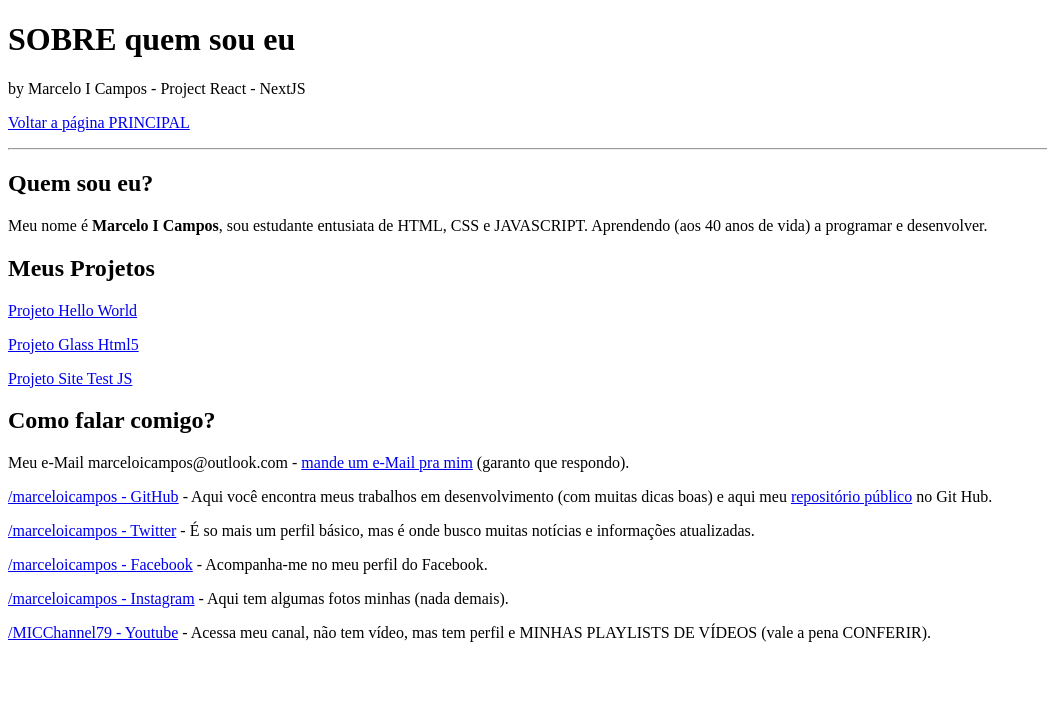
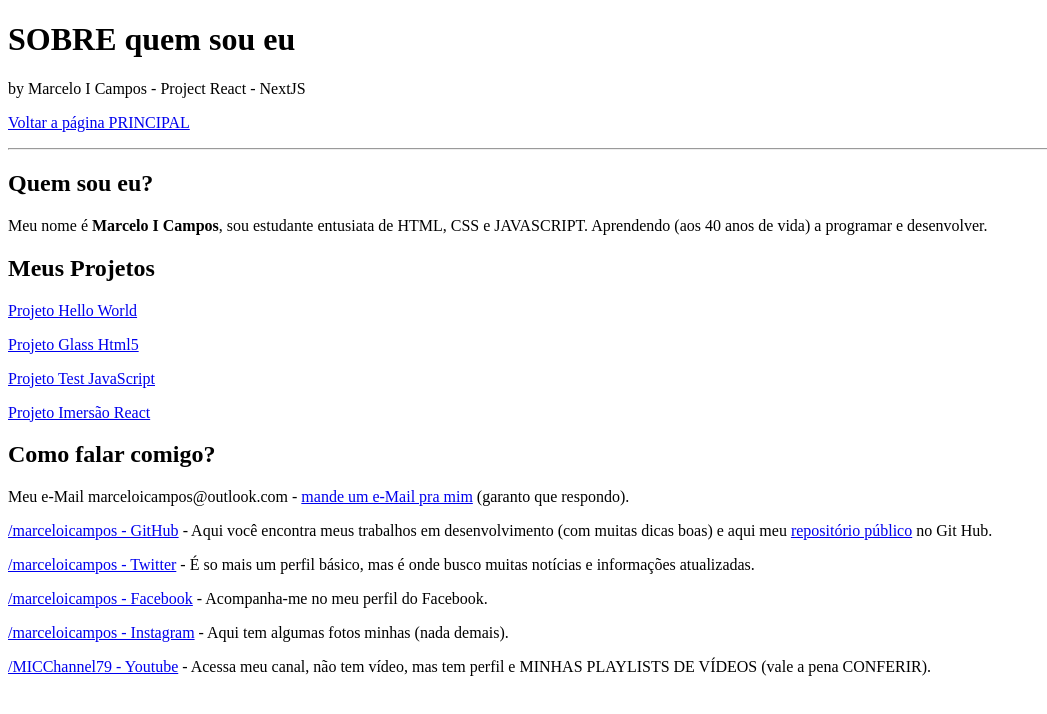
Before and after one commit to marceloicampos/desafio-react-nextjs, a Next.js app: page /about in a window 1280 px wide. Shown: the top 714 px of the page, without its empty margins (0-1047 px from the left). Built offline with nearby package versions, Linux system fonts and the light colour scheme.

Commit message:
Update about.js

```diff
--- a/pages/about.js
+++ b/pages/about.js
@@ -16,7 +16,8 @@ function About() {
             <h2>Meus Projetos</h2>
             <p><a href="https://marceloicampos.github.io/site-hello-world/" target="_blank">Projeto Hello World</a></p>
             <p><a href="https://marceloicampos.github.io/site-glass-html5/" target="_blank">Projeto Glass Html5</a></p>
-            <p><a href="https://marceloicampos.github.io/site-test-javascript/" target="_blank">Projeto Site Test JS</a></p>
+            <p><a href="https://marceloicampos.github.io/site-test-javascript/" target="_blank">Projeto Test JavaScript</a></p>
+            <p><a href="https://imersao-react-quiz-html-css-git-main.marceloicampos.vercel.app/" target="_blank">Projeto Imersão React</a></p>
             <h2>Como falar comigo?</h2>
             <p>Meu e-Mail marceloicampos@outlook.com - <a href="mailto:marceloicampos@outlook.com"> mande um e-Mail pra mim</a> (garanto que respondo).</p>
             <p><a href="https://github.com/marceloicampos" target="_blank"> /marceloicampos - GitHub</a> - Aqui você encontra meus trabalhos em desenvolvimento (com muitas dicas boas) e aqui meu <a href="https://marceloicampos.github.io" target="_blank">repositório público</a> no Git Hub.</p>
```
